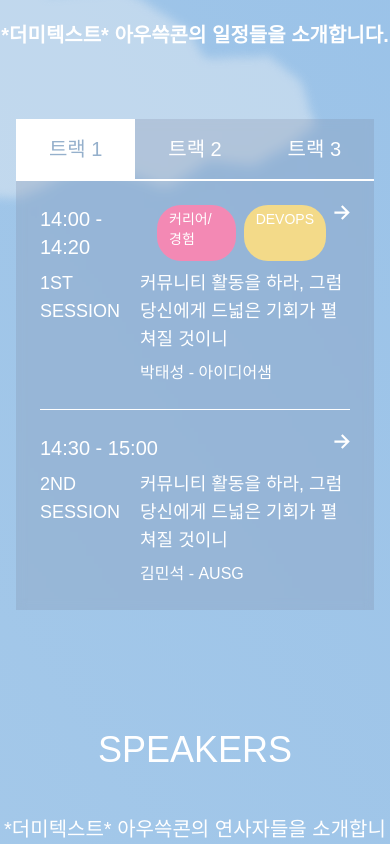
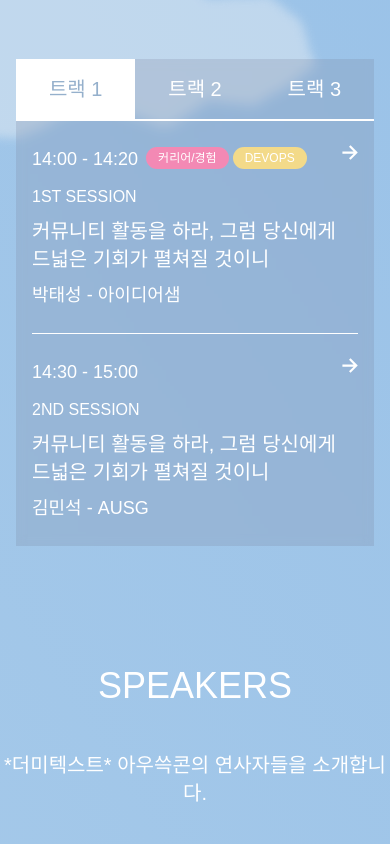
Before and after one commit to AUSG/ausgcon2025, a Next.js app: page / in a window 390 px wide. Shown: the part 1640-2484 px from the top of the page. Built offline with nearby package versions, Linux system fonts and the light colour scheme; a web font is replaced by a local one.

Commit message:
feat : 모바일 ui수정

```diff
--- a/src/components/contact/ContactSection.tsx
+++ b/src/components/contact/ContactSection.tsx
@@ -2,14 +2,14 @@ import TallyForm from "./TallyForm";
 
 const ContactSection = () => {
   return (
-    <section className="flex flex-col items-center bg-white bg-[url('/image/contact_bg.svg')] pt-24 pb-28">
+    <section className="flex flex-col items-center bg-white bg-[url('/image/contact_bg.svg')] px-4 pt-24 pb-28">
       <div className="mb-20 bg-white p-4 text-center text-[#71A6D8]">
         <h2 className="mb-11 text-4xl lg:text-6xl">CONTACT US</h2>
         <p className="font-pretendard text-xl font-bold lg:text-2xl">
           궁금한 게 있다면 언제든지 질문 받습니다
         </p>
       </div>
-      <div className="w-full max-w-5xl rounded-[18px] bg-white px-6 shadow-[0_4px_18px_0_rgba(39,55,125,0.10)] backdrop-blur-[9px]">
+      <div className="w-full max-w-5xl rounded-[18px] bg-white shadow-[0_4px_18px_0_rgba(39,55,125,0.10)] backdrop-blur-[9px] lg:px-6">
         <TallyForm />
       </div>
     </section>
--- a/src/components/main/MainSection.tsx
+++ b/src/components/main/MainSection.tsx
@@ -22,7 +22,7 @@ const MainSection = () => {
             2025.09.13 AWS KOREA 센터필드
           </div>
           <div className="mb-[86.98px] flex justify-center">
-            <div className="flex h-[196px] w-full max-w-5xl justify-center rounded-[20px] bg-[rgba(255,255,255,0.20)] px-2 py-10 shadow-[0_4px_20px_0_rgba(39,55,125,0.10)] backdrop-blur-[10px] lg:px-32 lg:py-14">
+            <div className="flex h-full w-full max-w-5xl justify-center rounded-[20px] bg-[rgba(255,255,255,0.20)] px-2 py-10 shadow-[0_4px_20px_0_rgba(39,55,125,0.10)] backdrop-blur-[10px] lg:h-[196px] lg:px-32 lg:py-14">
               <Timer target={"2025-09-13T09:00:00+09:00"} />
             </div>
           </div>
--- a/src/components/schedule/ScheduleItem.tsx
+++ b/src/components/schedule/ScheduleItem.tsx
@@ -25,21 +25,22 @@ const ScheduleItem = ({
 
   return (
     <div
-      className="flex cursor-pointer flex-col not-lg:gap-2 lg:flex-row"
+      className="flex cursor-pointer flex-col not-lg:gap-3 lg:flex-row"
       onClick={() => setIsModalOpen(true)}
     >
       <div className="flex w-full flex-row justify-between gap-2 lg:w-2/5 lg:flex-col">
         <div className="flex flex-row gap-2 lg:flex-col">
-          <span className="text-xl lg:text-3xl">{time}</span>
-          <div className="flex flex-row gap-2 lg:gap-3">
+          <span className="text-lg lg:text-3xl">{time}</span>
+          <div className="flex flex-row gap-1 lg:gap-3">
             {category?.map(({ name, color }) => (
-              <span
-                className="rounded-3xl px-3 py-1 text-sm lg:px-5 lg:text-lg"
-                style={{ background: color }}
-                key={name}
-              >
-                {name}
-              </span>
+              <div key={name}>
+                <span
+                  className="rounded-3xl px-3 py-1 text-xs lg:px-5 lg:text-lg"
+                  style={{ background: color }}
+                >
+                  {name}
+                </span>
+              </div>
             ))}
           </div>
         </div>
@@ -47,11 +48,11 @@ const ScheduleItem = ({
           <RightArrow className="w-4 lg:w-6" />
         </div>
       </div>
-      <div className="flex w-full justify-between gap-5">
-        <span className="w-1/3 text-lg lg:text-xl">{sequence}</span>
+      <div className="flex w-full justify-between gap-2 not-lg:flex-col lg:gap-5">
+        <span className="w-1/3 text-base lg:text-xl">{sequence}</span>
         <div className="flex w-full flex-col gap-2">
-          {name && <span className="text-lg lg:text-2xl">{name}</span>}
-          <span className="text-base lg:text-xl">
+          {name && <span className="text-xl lg:text-2xl">{name}</span>}
+          <span className="text-lg lg:text-xl">
             {speaker.name} - {speaker.team}
           </span>
         </div>
--- a/src/components/schedule/ScheduleTable.tsx
+++ b/src/components/schedule/ScheduleTable.tsx
@@ -22,11 +22,14 @@ const ScheduleTable = () => {
         <div className="">
           <ul className="text-white">
             {selectedTrackData.map(
-              ({ description, name, speaker, time, category, sequence }) => {
+              (
+                { description, name, speaker, time, category, sequence },
+                index,
+              ) => {
                 return (
                   <li
-                    key={name}
-                    className="mr-6 ml-6 border-b-[1px] py-6 last:border-b-0 lg:mr-6 lg:ml-11"
+                    key={index}
+                    className="mr-4 ml-4 border-b-[1px] py-6 last:border-b-0 lg:mr-6 lg:ml-11"
                   >
                     <ScheduleItem
                       description={description}
```
